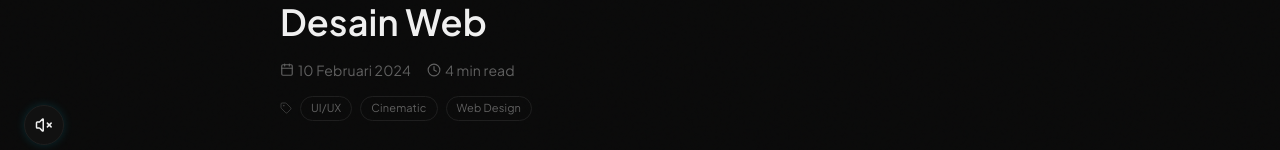
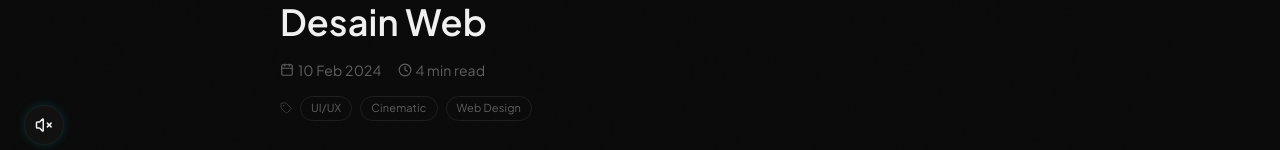
Before and after one commit to Cipaxdragon/Portofolio-Gza, a Next.js app: page /blog/filosofi-desain-cinematic in a window 1280 px wide. Shown: the part 631-781 px from the top of the page. Built offline with nearby package versions, Linux system fonts and the light colour scheme.

Commit message:
feat: implement blog listing and individual post detail pages with markdown rendering

```diff
--- a/src/app/blog/[slug]/page.js
+++ b/src/app/blog/[slug]/page.js
@@ -129,11 +129,7 @@ export default function BlogPost() {
             <div className="flex items-center gap-4 mt-4 text-sm text-brand-muted">
               <span className="flex items-center gap-1">
                 <Calendar size={14} />
-                {new Date(post.date).toLocaleDateString('id-ID', {
-                  day: 'numeric',
-                  month: 'long',
-                  year: 'numeric',
-                })}
+                {post.date || 'Unknown Date'}
               </span>
               <span className="flex items-center gap-1">
                 <Clock size={14} />
--- a/src/app/blog/page.js
+++ b/src/app/blog/page.js
@@ -37,11 +37,7 @@ function BlogCard({ post, index }) {
       <div className="flex items-center gap-3 text-[11px] text-brand-muted/70 mb-2">
         <span className="flex items-center gap-1">
           <Calendar size={11} />
-          {new Date(post.date).toLocaleDateString('id-ID', {
-            day: 'numeric',
-            month: 'short',
-            year: 'numeric',
-          })}
+          {post.date || 'Unknown Date'}
         </span>
         <span className="flex items-center gap-1">
           <Clock size={11} />
```
